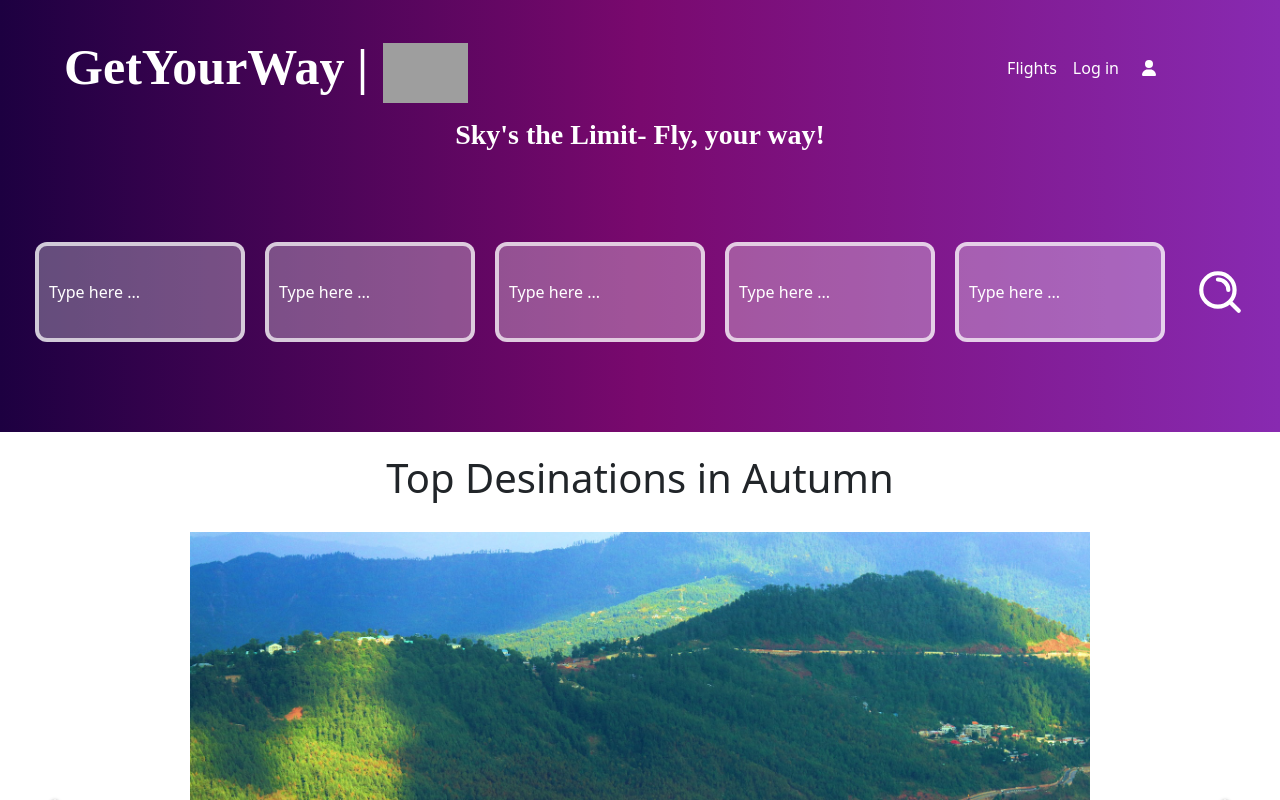
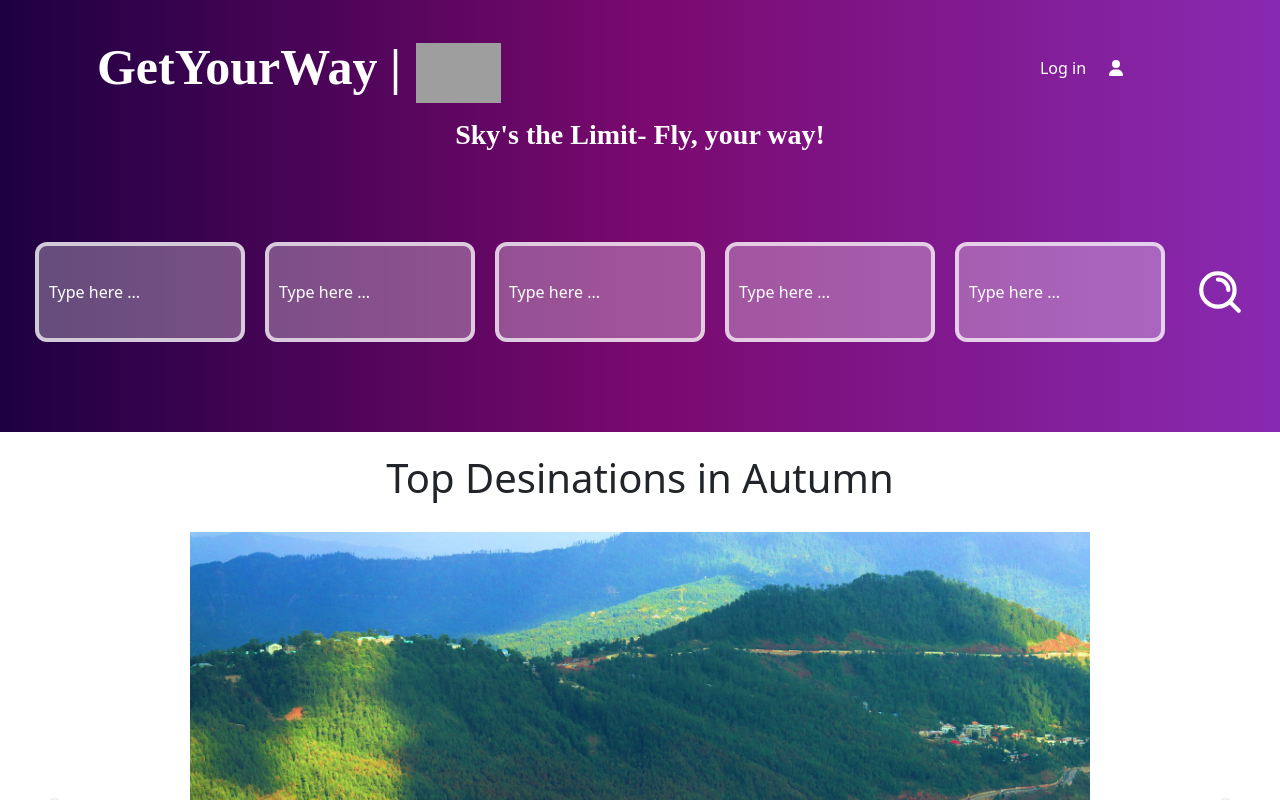
Before and after one commit to eclonghurst/SkyTwoFlyFront, a React (Create React App) app: page / in a window 1280 px wide. Shown: the top 800 px of the page. Built offline with nearby package versions, Linux system fonts and the light colour scheme; grey boxes are pictures that could not be loaded.

Commit message:
removed flights from nav

```diff
--- a/src/Components/NavBar.jsx
+++ b/src/Components/NavBar.jsx
@@ -26,11 +26,11 @@
         </button>
         <div className="collapse navbar-collapse" id="navbarNav">
           <ul className="navbar-nav ml-auto">
-            <li className="nav-item active">
+            {/* <li className="nav-item active">
               <Link className="nav-link" to="/Flights">
                 Flights
               </Link>
-            </li>
+            </li> */}
             <li className="nav-item">
               <Link className="nav-link" to="SignIn">
                 Log in
```
